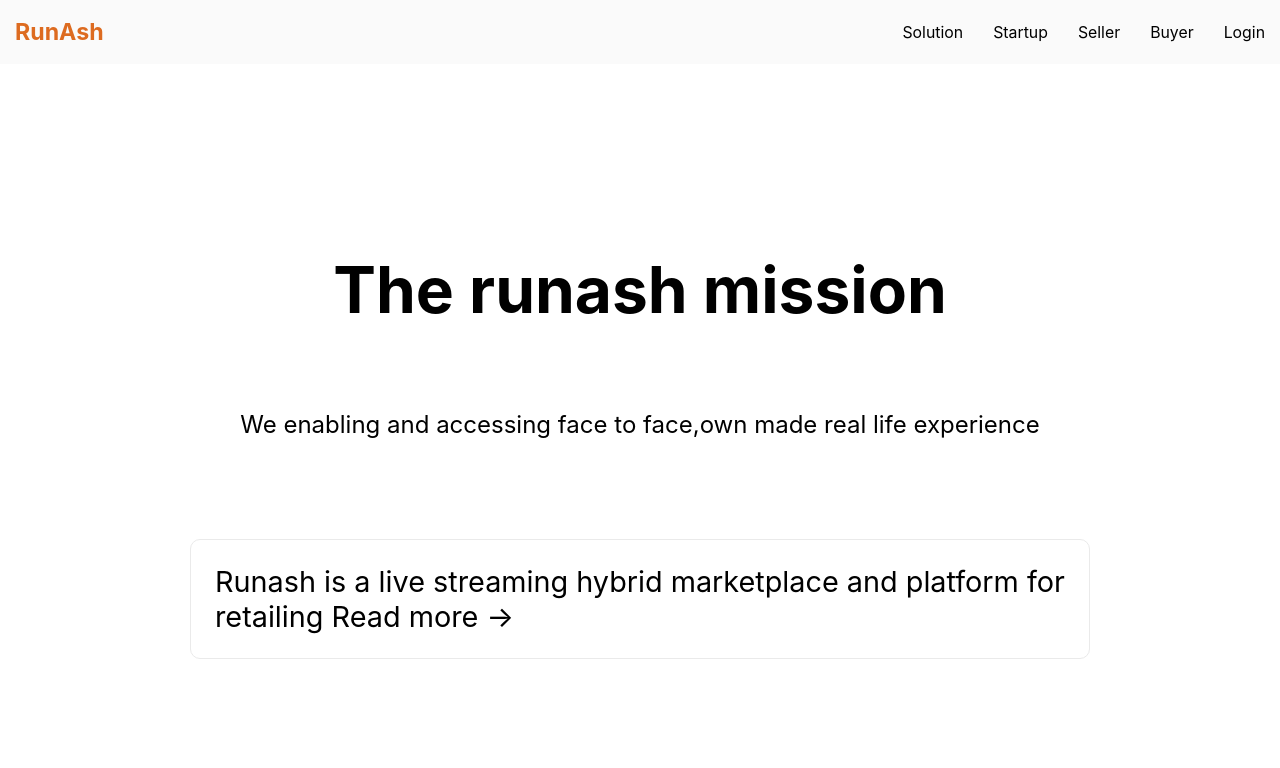
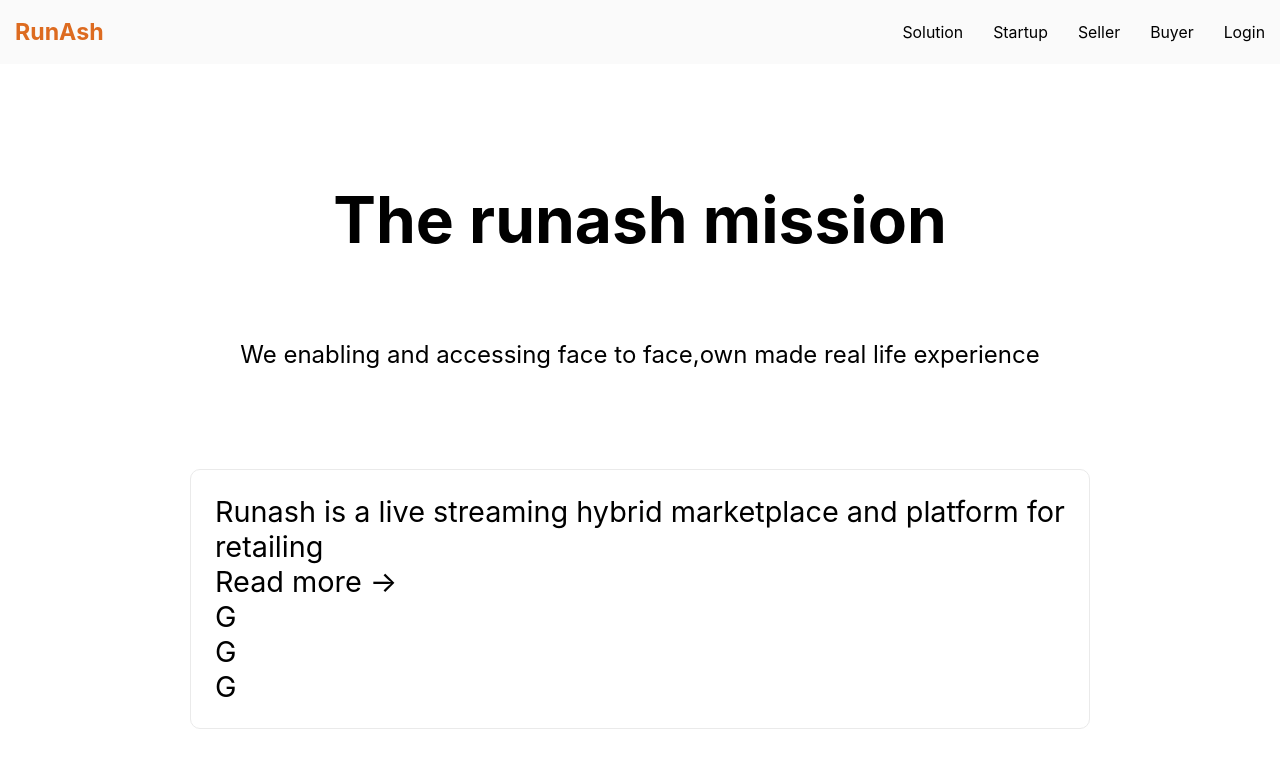
Before and after one commit to rammurmu/next, a Next.js app: page /about in a window 1280 px wide. Shown: the top 768 px of the page. Built offline with nearby package versions, Linux system fonts and the light colour scheme.

Commit message:
Update about.js

```diff
--- a/pages/about.js
+++ b/pages/about.js
@@ -21,10 +21,16 @@ export default function About() {
         </p>
 
         <p className={styles.card}>
-         Runash is a live streaming hybrid marketplace and platform for retailing{' '}
+         Runash is a live streaming hybrid marketplace and platform for retailing<br />
          <Link href="/posts/second-post">
          <a>Read more &rarr;</a>
          </Link>
+          <br />
+           G
+         <br />
+           G
+          <br />
+            G
          </p>
 
       </main>
```
